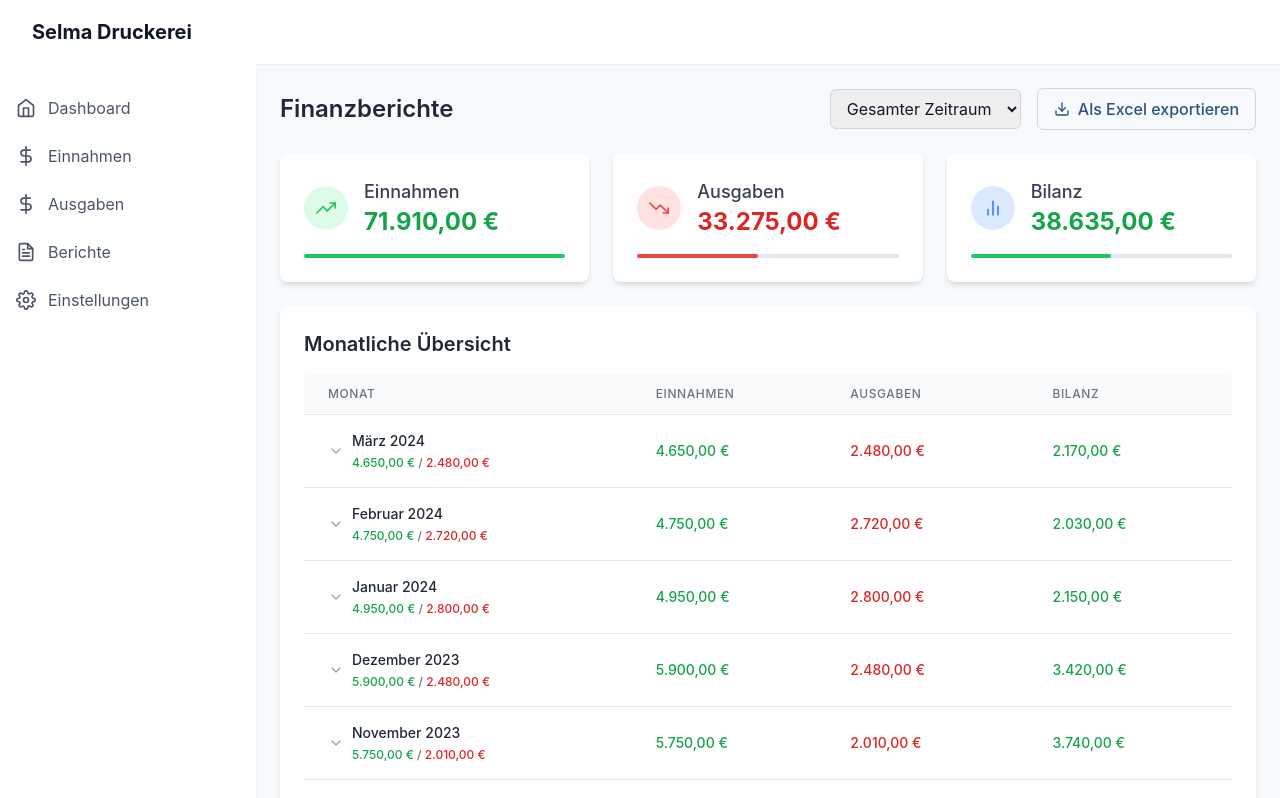
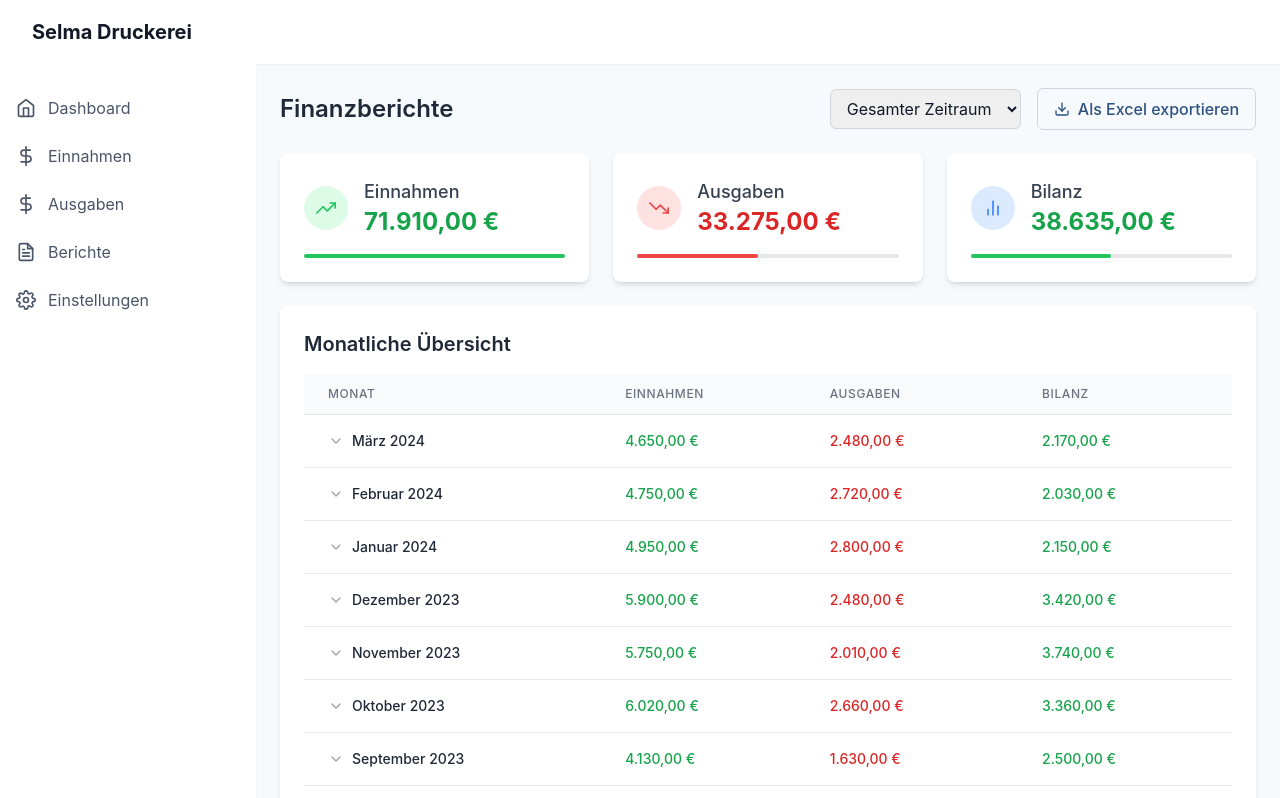
Before and after one commit to CapoVerse-1/selma-e-, a Next.js app: page /berichte in a window 1280 px wide. Shown: the top 798 px of the page. Built offline with nearby package versions, Linux system fonts and the light colour scheme.

Commit message:
Einnahmen/Ausgaben-Details nur bei aktiviertem Dropdown anzeigen

```diff
--- a/src/pages/berichte.tsx
+++ b/src/pages/berichte.tsx
@@ -1490,11 +1490,13 @@ const ReportsPage = () => {
                             </button>
                             <div>
                               <div className="font-medium">{month.month} {month.year}</div>
-                              <div className="text-xs mt-1 text-gray-500">
-                                <span className="text-green-600 font-medium">{formatCurrency(month.totalIncome)}</span>
-                                {" / "}
-                                <span className="text-red-600 font-medium">{formatCurrency(month.totalExpenses)}</span>
-                              </div>
+                              {expandedMonths.includes(`${month.year}-${month.month}`) && (
+                                <div className="text-xs mt-1 text-gray-500">
+                                  <span className="text-green-600 font-medium">{formatCurrency(month.totalIncome)}</span>
+                                  {" / "}
+                                  <span className="text-red-600 font-medium">{formatCurrency(month.totalExpenses)}</span>
+                                </div>
+                              )}
                             </div>
                           </div>
                         </td>
```
